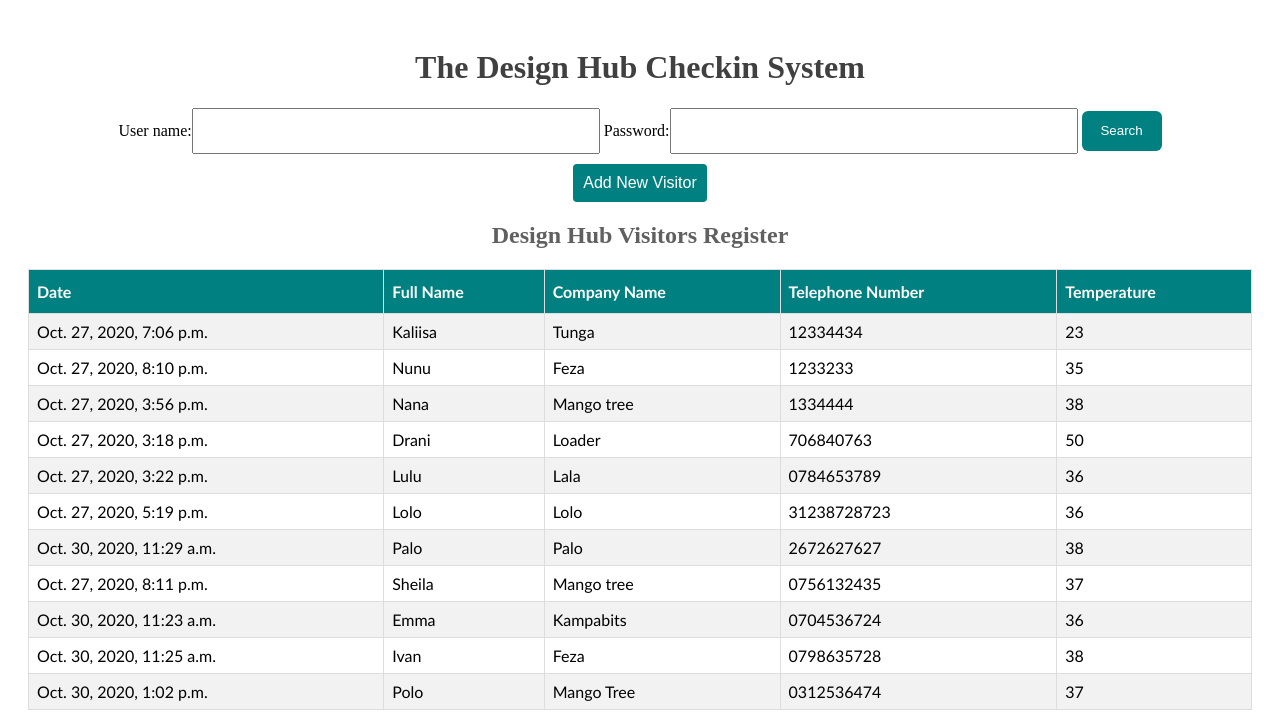
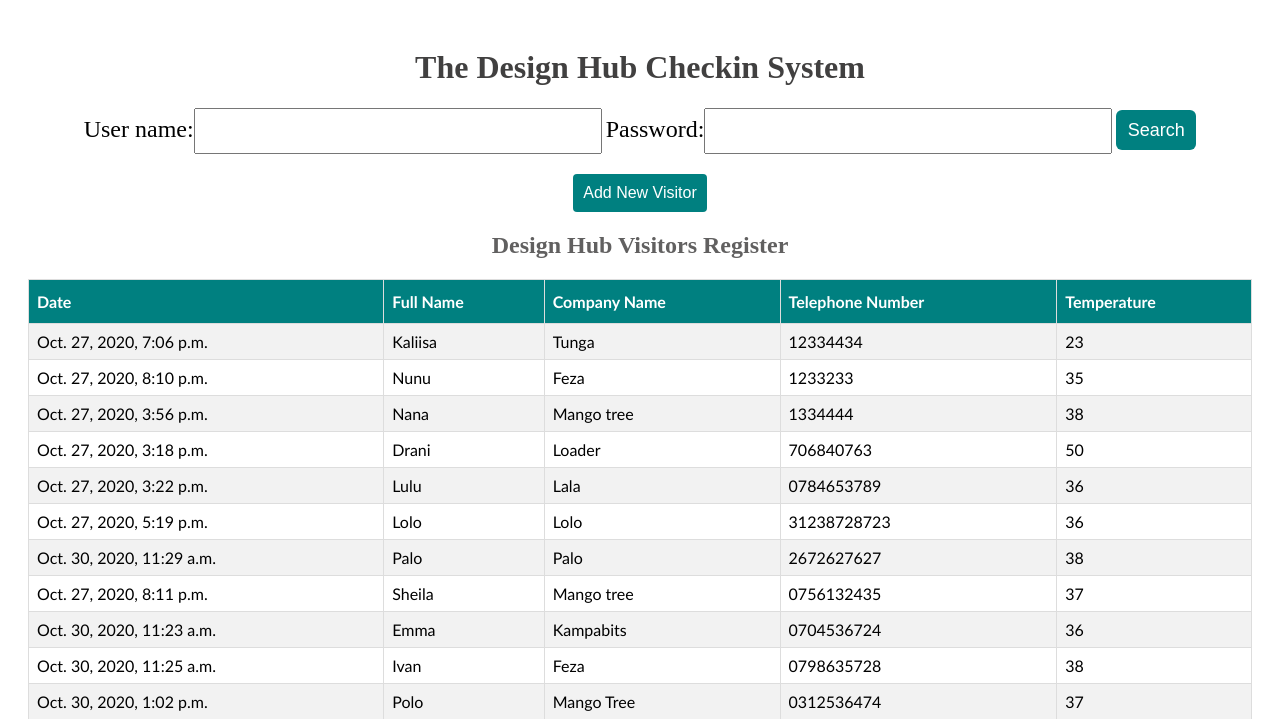
Before and after one commit to ThatcherK/designhubcheckin, a Django app: template checkin/templates/checkin/mainpage.html in a window 1280 px wide. Shown: the top 719 px of the page. Run offline with Django 3.2, Linux system fonts and the light colour scheme; the template is opened without the code that fills it: values that come from a table or form of the project are taken from there, others are empty; data comes from the database, SQL or seed files in the repository; both versions use the stored data as it was after the commit.

Commit message:
Edit font sizes and styles

```diff
--- a/checkin/static/checkin/style.css
+++ b/checkin/static/checkin/style.css
@@ -3,12 +3,14 @@
     flex-direction: column;
     padding: 20px;
     align-items: center;
+    border-radius: 4px;
 }
 .loginform input{
     width: 400px;
     margin-top: 10px;
     margin-bottom: 10px;
     height: 40px;
+    border-radius: 6px;
 
 }
 #loginButton{
@@ -46,6 +48,9 @@
 .mainpageContainer h2{
     color: rgb(97, 96, 96);
 }
+.searchform label{
+    font-size: 24px;
+}
 #searchButton, #recordTempButton{
     background-color: teal;
     border-radius: 6px;
@@ -61,6 +66,7 @@
 .searchform input{
     height: 40px;
     width: 400px;
+    font-size: 18px;
 }
 
 .addVisitorForm{
@@ -68,7 +74,7 @@
     flex-direction: column;
 }
 #addVisitorBtn{
-    margin-top: 10px;
+    margin-top: 20px;
     padding: 10px;
     background-color: teal;
     border: none;
@@ -84,6 +90,10 @@
     height: 40px;
     margin-top: 5px;
     margin-bottom: 5px;
+    font-size: 18px;
+}
+.addVisitorForm label{
+    font-size: 18px;
 }
 #addVisitorButton{
     background-color: teal;
```
Also changed, not shown: db.sqlite3.
